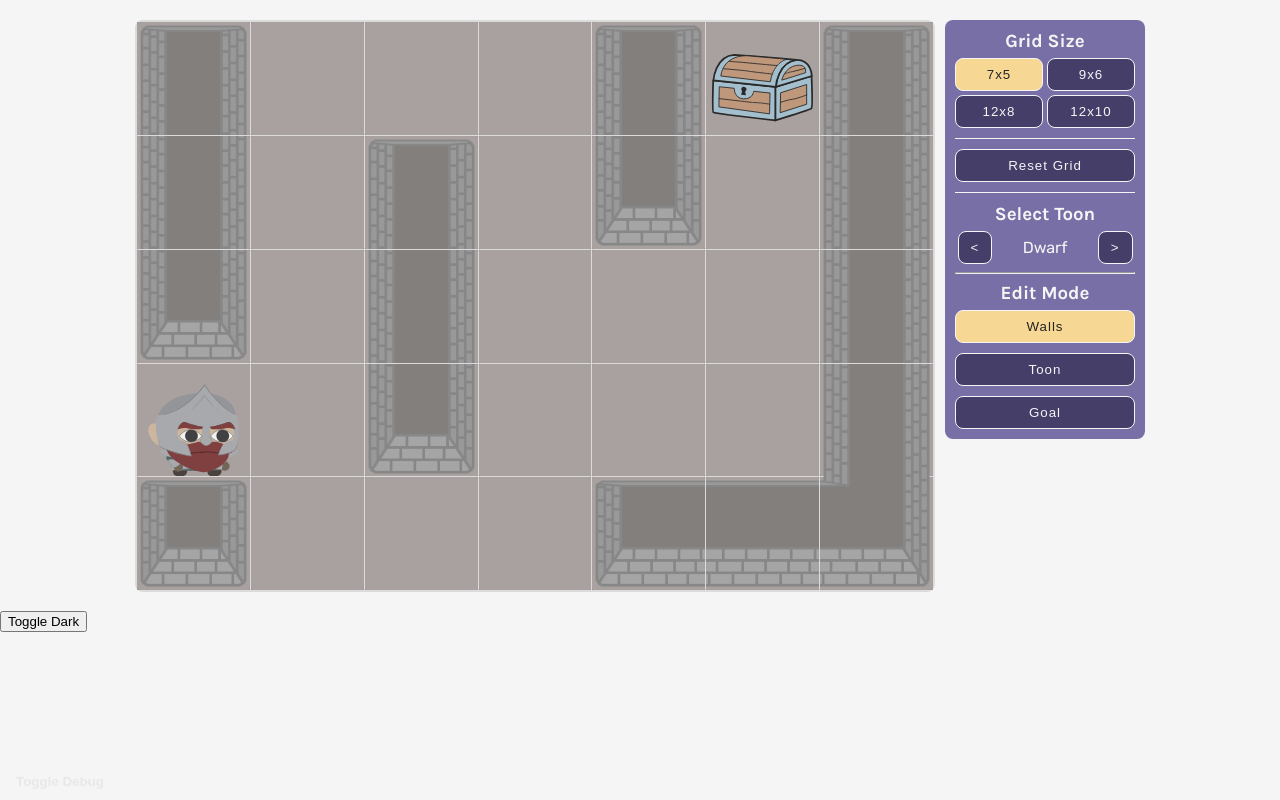
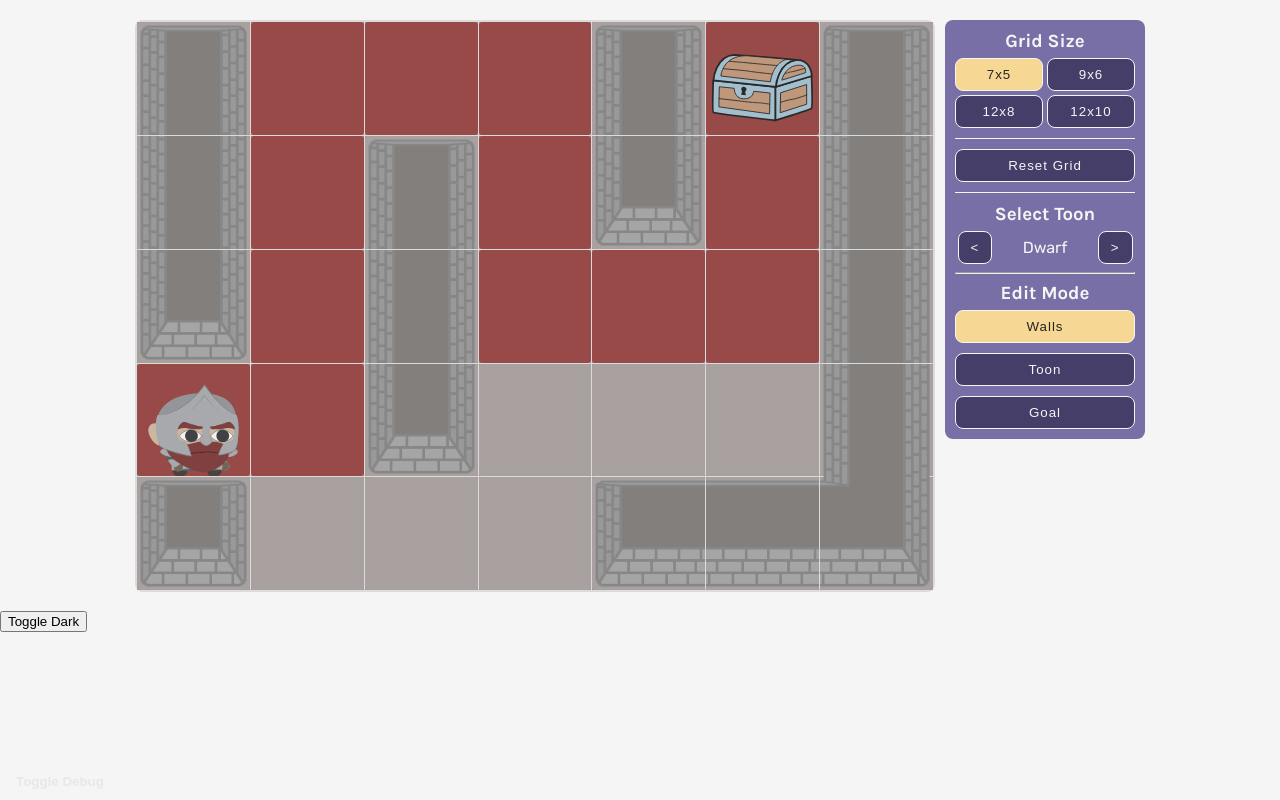
Before and after one commit to mannewdan/dungeon-sim, a React (Vite) app: page / in a window 1280 px wide. Built offline with nearby package versions, Linux system fonts and the light colour scheme.

Commit message:
pathfinding

```diff
--- a/src/components/Grid.tsx
+++ b/src/components/Grid.tsx
@@ -2,6 +2,7 @@ import { Tile } from "./Tile";
 import { wallCoordinates, inBounds } from "../util/textureCoordinates";
 import React from "react";
 import { useMouseStatus } from "../hooks/useMouseStatus";
+import { buildPath } from "../util/buildPath";
 
 type GridProps = {
   grid: Array<Array<number>>;
@@ -64,6 +65,8 @@ export function Grid({
     if (!mouseIsHeld) setPaintType(-1);
   }, [mouseIsHeld]);
 
+  const path = buildPath(grid, false);
+
   //render
   const tileElements = [];
   let i = 0;
@@ -73,6 +76,7 @@ export function Grid({
         <Tile
           key={i}
           type={grid[h][w]}
+          isPath={!!path.find((item) => item.w === w && item.h === h)}
           currentEditIndex={currentEditIndex}
           coords={wallCoordinates(w, h, grid)}
           toggleWall={(e: React.SyntheticEvent) => {
--- a/src/components/Tile.tsx
+++ b/src/components/Tile.tsx
@@ -3,6 +3,7 @@ import { useDungeonContext } from "../context/DungeonContext";
 
 type TileProps = {
   type: number;
+  isPath: boolean;
   currentEditIndex: number;
   coords: { x: number; y: number };
   toggleWall: (e: React.SyntheticEvent) => void;
@@ -13,6 +14,7 @@ type TileProps = {
 
 export function Tile({
   type,
+  isPath,
   currentEditIndex,
   coords,
   toggleWall,
@@ -37,7 +39,7 @@ export function Tile({
   const goalActive = type === 3 ? "active" : "";
   return (
     <div
-      className="grid__tile"
+      className={`grid__tile ${isPath ? "path" : ""}`}
       onMouseDown={currentEditIndex === 0 ? toggleWall : setEntity}
       onMouseEnter={paint}
     >
--- a/src/css/main.css
+++ b/src/css/main.css
@@ -150,12 +150,15 @@ img {
   position: relative;
   cursor: pointer;
 }
+.grid__tile.path {
+  background-color: #ce4141;
+}
 .grid__tile--ground {
   position: absolute;
   height: 100%;
   width: 100%;
   opacity: 50%;
-  background-color: rgb(99, 84, 81);
+  background-color: #635451;
 }
 .grid__tile--wall {
   position: absolute;
--- a/src/sass/globals/_themes.scss
+++ b/src/sass/globals/_themes.scss
@@ -6,6 +6,8 @@ $accent-darker: #343146;
 $accent-secondary: #f3a683;
 $accent-tertiary: #f7d794;
 $accent-text: $white;
+$tile-ground: #635451;
+$tile-path: #ce4141;
 
 .dark {
   background-color: $black;
--- a/src/sass/layout/_grid.scss
+++ b/src/sass/layout/_grid.scss
@@ -19,12 +19,15 @@
     position: relative;
     cursor: pointer;
 
+    &.path {
+      background-color: $tile-path;
+    }
     &--ground {
       position: absolute;
       height: 100%;
       width: 100%;
       opacity: 50%;
-      background-color: rgb(99, 84, 81);
+      background-color: $tile-ground;
     }
     &--wall {
       position: absolute;
--- /dev/null
+++ b/src/util/buildPath.tsx
@@ -0,0 +1,211 @@
+import { inBounds } from "./textureCoordinates";
+
+type Node = {
+  h: number; //y coordinate (height)
+  w: number; //x coordinate (width)
+
+  j: number; //how far away from the start
+  k: number; //how far away from the end
+  l: number; //j + k
+
+  parent: Node | null; //for tracing the path back to the beginning
+};
+
+export function buildPath(
+  grid: Array<Array<number>>,
+  allowDiagonals: boolean
+): Array<Node> {
+  //find the start and end nodes
+  let startNode = {} as Node;
+  let endNode = {} as Node;
+  for (let h = 0; h < grid.length; h++) {
+    for (let w = 0; w < grid[h].length; w++) {
+      if (grid[h][w] === 2) {
+        startNode = { w, h, j: 0, k: 0, l: 0, parent: null };
+      }
+      if (grid[h][w] === 3) {
+        endNode = { w, h, j: 0, k: 0, l: 0, parent: null };
+      }
+    }
+  }
+
+  if (!startNode || !endNode) {
+    console.log(
+      "Couldn't locate either a start or an end node when building a path " +
+        startNode +
+        " " +
+        endNode
+    );
+    return [];
+  }
+
+  endNode.parent = startNode;
+  let openList = [startNode] as Array<Node>;
+  let closedList = [] as Array<Node>;
+
+  let failsafe = 0;
+  do {
+    //identify the lowest l (best path candidate)
+    const currentNode = openList.reduce((lowest, node): Node => {
+      if (node.l < lowest.l) return node;
+      if (node.k < lowest.k) return node;
+      return lowest;
+    }, openList[0]);
+
+    if (nodesAreEqual(currentNode, endNode)) {
+      endNode.parent = currentNode;
+      return tracePath(endNode);
+    }
+
+    //move it to the closed list and add its neighbors to the open list
+    openList.splice(openList.indexOf(currentNode), 1);
+    closedList.push(currentNode);
+    openList.push(
+      ...getAdjacentNodes(currentNode, endNode, grid, allowDiagonals)
+    );
+
+    openList = openList.reduce((acc, node) => {
+      //closed nodes don't go into the open list
+      if (closedList.find((closedNode) => nodesAreEqual(node, closedNode))) {
+        return acc;
+      }
+
+      //if there is a duplicate node, take the better one
+      const dupeNode = acc.find((accNode) => nodesAreEqual(node, accNode));
+      if (dupeNode) {
+        if (node.l < dupeNode.l) {
+          return [...acc.filter((item) => item !== dupeNode), node];
+        } else return acc;
+      }
+
+      return [...acc, node];
+    }, [] as Array<Node>);
+
+    failsafe++;
+  } while (openList.length > 0 && failsafe < 10000);
+
+  console.log("Couldn't find a path after " + failsafe + " iterations");
+  return [];
+}
+
+function getAdjacentNodes(
+  node: Node,
+  endNode: Node,
+  grid: Array<Array<number>>,
+  allowDiagonals: boolean
+): Array<Node> {
+  const adjacentNodes = [] as Array<Node>;
+
+  let w = false;
+  let e = false;
+  let s = false;
+  let n = false;
+
+  //west
+  if (inBounds(node.w - 1, node.h, grid) && grid[node.h][node.w - 1] !== 1) {
+    adjacentNodes.push(newNode(node, 0, -1, endNode, allowDiagonals));
+    w = true;
+  }
+  //east
+  if (inBounds(node.w + 1, node.h, grid) && grid[node.h][node.w + 1] !== 1) {
+    adjacentNodes.push(newNode(node, 0, 1, endNode, allowDiagonals));
+    e = true;
+  }
+  //south
+  if (inBounds(node.w, node.h + 1, grid) && grid[node.h + 1][node.w] !== 1) {
+    adjacentNodes.push(newNode(node, 1, 0, endNode, allowDiagonals));
+    s = true;
+  }
+  //north
+  if (inBounds(node.w, node.h - 1, grid) && grid[node.h - 1][node.w] !== 1) {
+    adjacentNodes.push(newNode(node, -1, 0, endNode, allowDiagonals));
+    n = true;
+  }
+
+  if (!allowDiagonals) return adjacentNodes;
+
+  //northwest
+  if (
+    (n || w) &&
+    inBounds(node.w - 1, node.h - 1, grid) &&
+    grid[node.h - 1][node.w - 1] !== 1
+  ) {
+    adjacentNodes.push(newNode(node, -1, -1, endNode, allowDiagonals));
+  }
+  //northeast
+  if (
+    (n || e) &&
+    inBounds(node.w + 1, node.h - 1, grid) &&
+    grid[node.h - 1][node.w + 1] !== 1
+  ) {
+    adjacentNodes.push(newNode(node, -1, 1, endNode, allowDiagonals));
+  }
+  //southwest
+  if (
+    (n || w) &&
+    inBounds(node.w - 1, node.h + 1, grid) &&
+    grid[node.h + 1][node.w - 1] !== 1
+  ) {
+    adjacentNodes.push(newNode(node, 1, -1, endNode, allowDiagonals));
+  }
+  //southeast
+  if (
+    (n || w) &&
+    inBounds(node.w + 1, node.h + 1, grid) &&
+    grid[node.h + 1][node.w + 1] !== 1
+  ) {
+    adjacentNodes.push(newNode(node, 1, 1, endNode, allowDiagonals));
+  }
+
+  return adjacentNodes;
+}
+function newNode(
+  node: Node,
+  hDiff: number,
+  wDiff: number,
+  endNode: Node,
+  allowDiagonals: boolean
+): Node {
+  const dist = Math.abs(wDiff) + Math.abs(hDiff) > 1 ? 14 : 10;
+  const h = node.h + hDiff;
+  const w = node.w + wDiff;
+  const j = node.j + dist;
+  const k = distance(h, w, endNode, allowDiagonals);
+  const l = j + k;
+  return { w, h, j, k, l, parent: node };
+}
+function distance(
+  h: number,
+  w: number,
+  dest: Node,
+  allowDiagonals: boolean
+): number {
+  const hDiff = Math.abs(h - dest.h);
+  const wDiff = Math.abs(w - dest.w);
+
+  const diffTotal = hDiff + wDiff;
+  const diffMin = Math.min(hDiff, wDiff);
+
+  return allowDiagonals
+    ? diffMin * 14 + (diffTotal - diffMin) * 10
+    : diffTotal * 10;
+}
+function nodesAreEqual(node1: Node, node2: Node): boolean {
+  return (
+    node1 !== null &&
+    node2 !== null &&
+    node1.h === node2.h &&
+    node1.w === node2.w
+  );
+}
+function tracePath(endNode: Node): Array<Node> {
+  const path = [] as Array<Node>;
+
+  let currentNode = endNode;
+  while (currentNode.parent !== null) {
+    path.unshift(currentNode.parent);
+    currentNode = currentNode.parent;
+  }
+
+  return path;
+}
```
Also changed, not shown: 1 other file (tests, documents, lock files or other folders).
